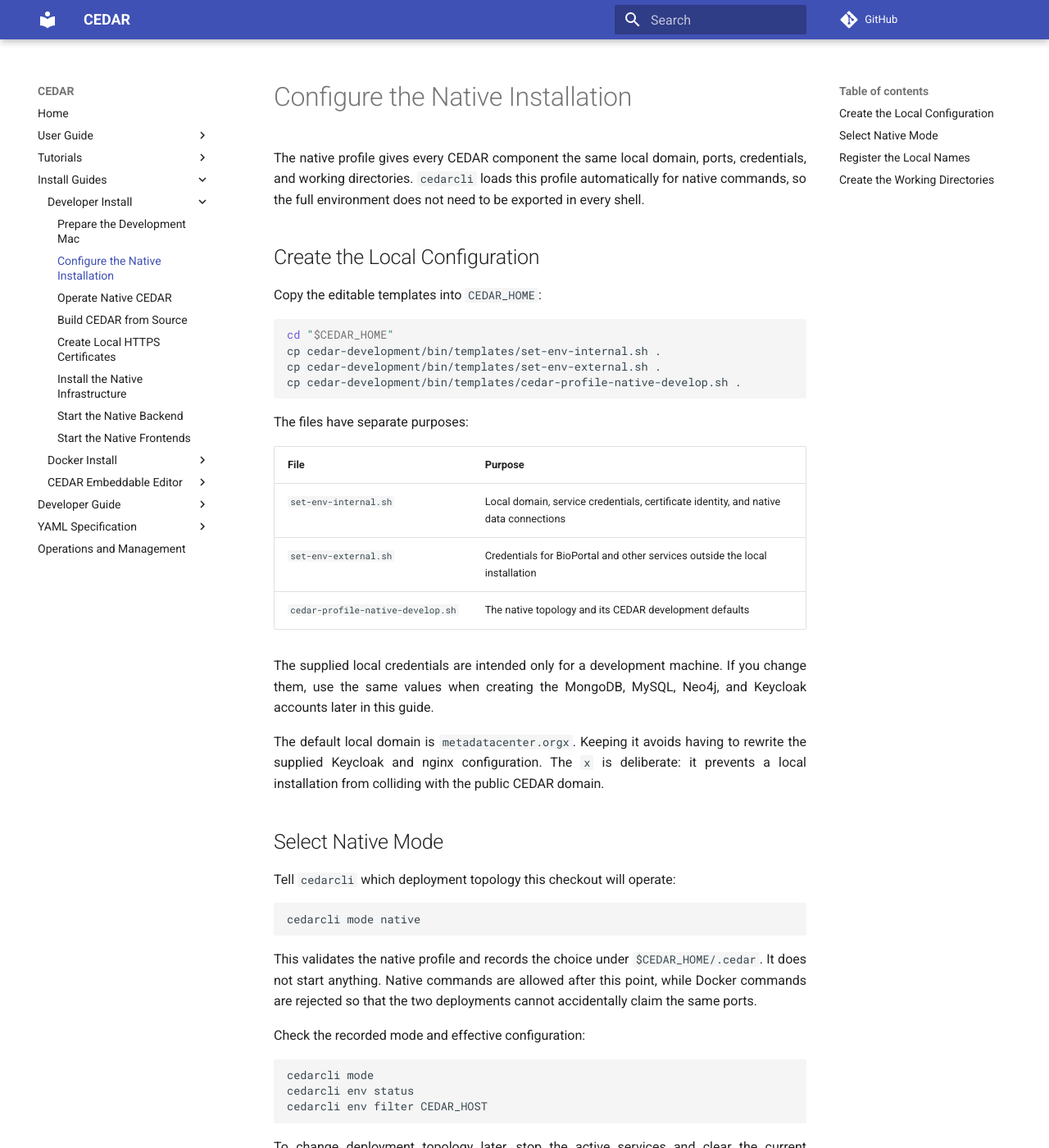
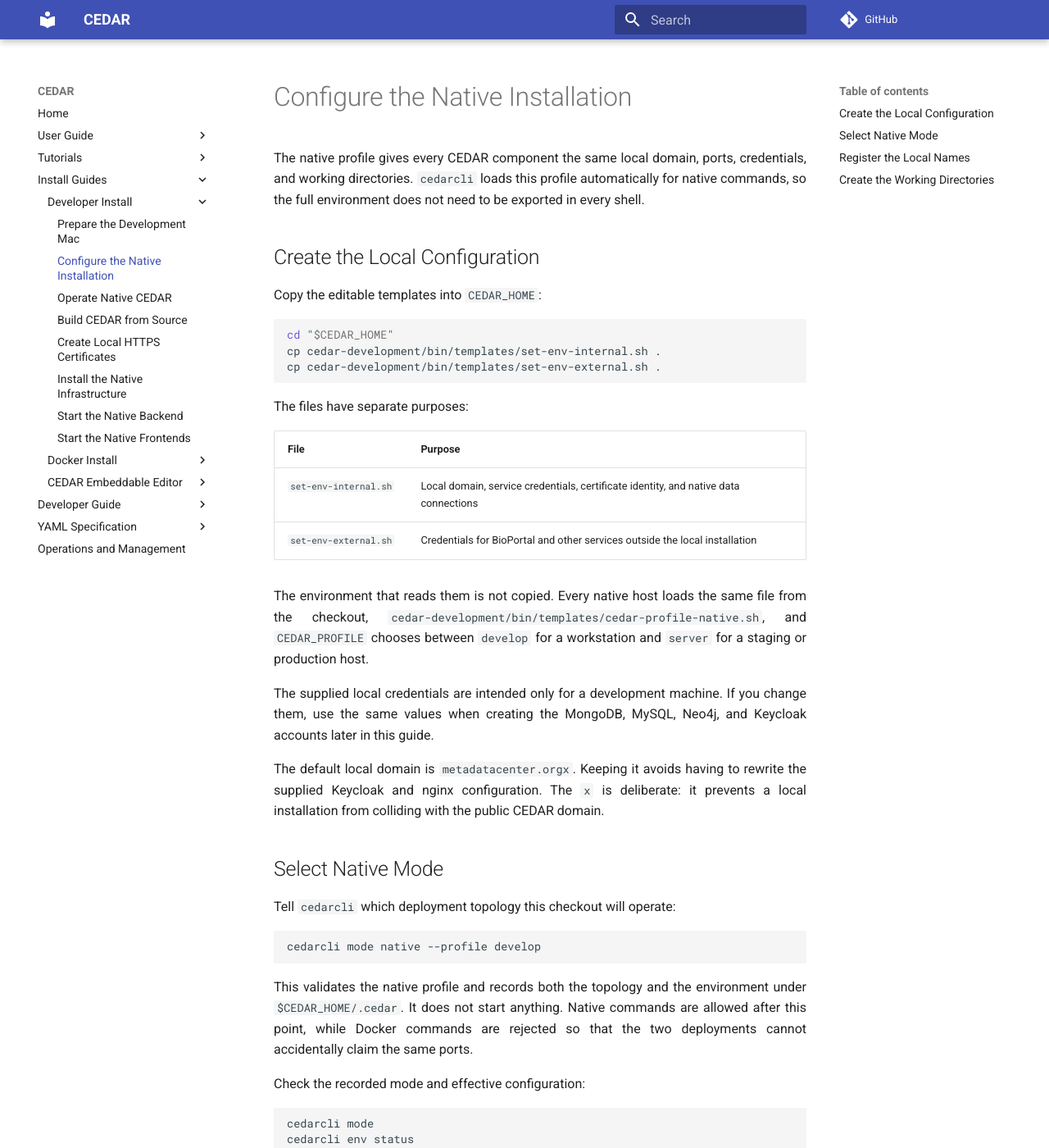
Before and after one commit to metadatacenter/cedar-mkdocs, an MkDocs documentation site: the page built from docs/install-developer/configuration.md, in a window 1280 px wide and 1400 px high. Shown: the whole window at 82% size. Built offline with MkDocs 1.6.1 and Material for MkDocs 9.7.7, drawn with Linux system fonts in a browser that asks for light colours; comment, search, counter and statistics services are not loaded.

Commit message:
Install the CEDAR environment from the checkout, not from a copy
The guide told a new developer to copy cedar-profile-native-develop.sh
into CEDAR_HOME, which no longer exists: one versioned profile in
cedar-development now serves every native host, and CEDAR_PROFILE chooses
between a workstation and a server. Only set-env-internal.sh and
set-env-external.sh are still copied, because they carry the
installation's own identity and credentials.

The mode example names the environment it is selecting, and the pages
that loaded the profile for direct mvn, Keycloak and cedarat commands
load the versioned file.

Co-Authored-By: Claude Opus 5 <noreply@anthropic.com>

````diff
--- a/docs/install-developer/configuration.md
+++ b/docs/install-developer/configuration.md
@@ -12,7 +12,6 @@ Copy the editable templates into `CEDAR_HOME`:
 cd "$CEDAR_HOME"
 cp cedar-development/bin/templates/set-env-internal.sh .
 cp cedar-development/bin/templates/set-env-external.sh .
-cp cedar-development/bin/templates/cedar-profile-native-develop.sh .
 ```
 
 The files have separate purposes:
@@ -21,7 +20,10 @@ The files have separate purposes:
 | --- | --- |
 | `set-env-internal.sh` | Local domain, service credentials, certificate identity, and native data connections |
 | `set-env-external.sh` | Credentials for BioPortal and other services outside the local installation |
-| `cedar-profile-native-develop.sh` | The native topology and its CEDAR development defaults |
+
+The environment that reads them is not copied. Every native host loads the same file from the
+checkout, `cedar-development/bin/templates/cedar-profile-native.sh`, and `CEDAR_PROFILE` chooses
+between `develop` for a workstation and `server` for a staging or production host.
 
 The supplied local credentials are intended only for a development machine. If you change them,
 use the same values when creating the MongoDB, MySQL, Neo4j, and Keycloak accounts later in this
@@ -36,10 +38,11 @@ colliding with the public CEDAR domain.
 Tell `cedarcli` which deployment topology this checkout will operate:
 
 ```bash
-cedarcli mode native
+cedarcli mode native --profile develop
 ```
 
-This validates the native profile and records the choice under `$CEDAR_HOME/.cedar`. It does not
+This validates the native profile and records both the topology and the environment under
+`$CEDAR_HOME/.cedar`. It does not
 start anything. Native commands are allowed after this point, while Docker commands are rejected so
 that the two deployments cannot accidentally claim the same ports.
 
````
Also changed, not shown: docs/install-developer/cedar-cli-and-scripts.md (+1 -1 lines), docs/install-developer/infrastructure-services.md (+1 -1 lines), docs/install-developer/microservices.md (+1 -1 lines).
